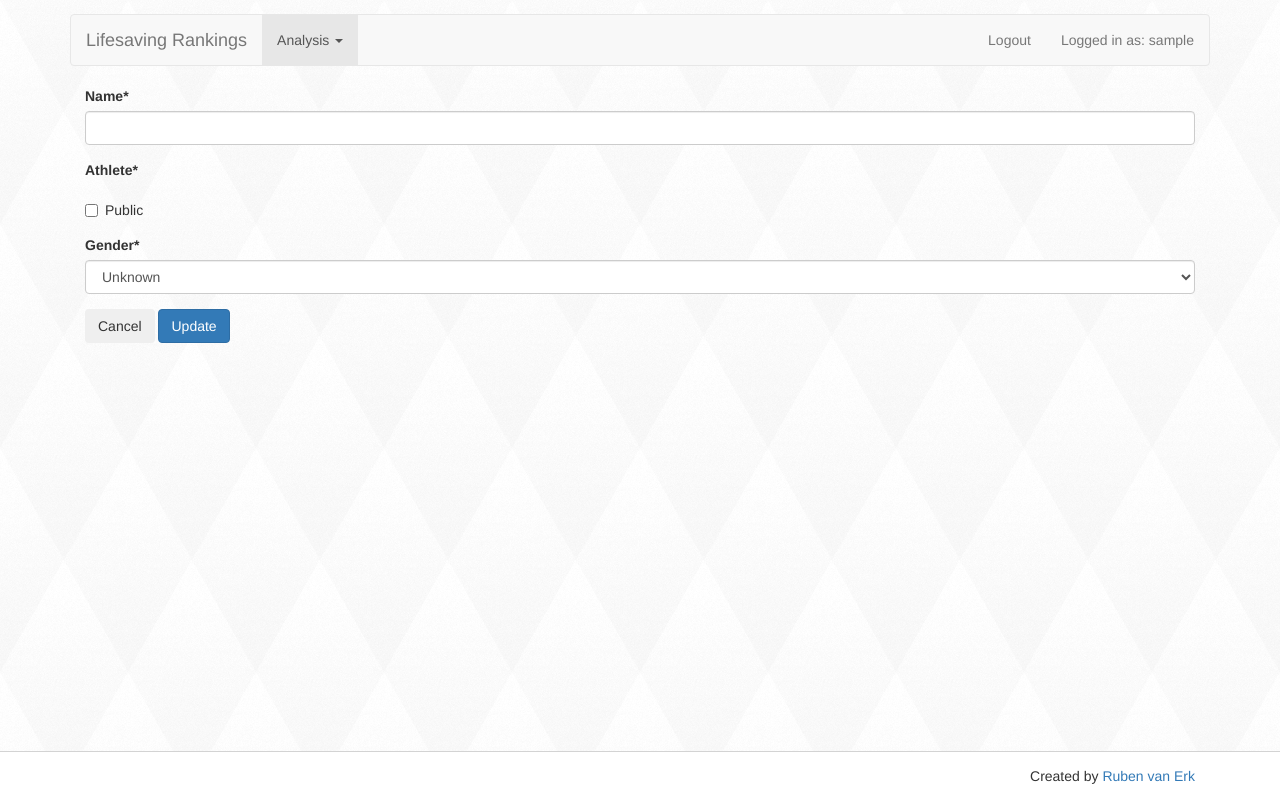
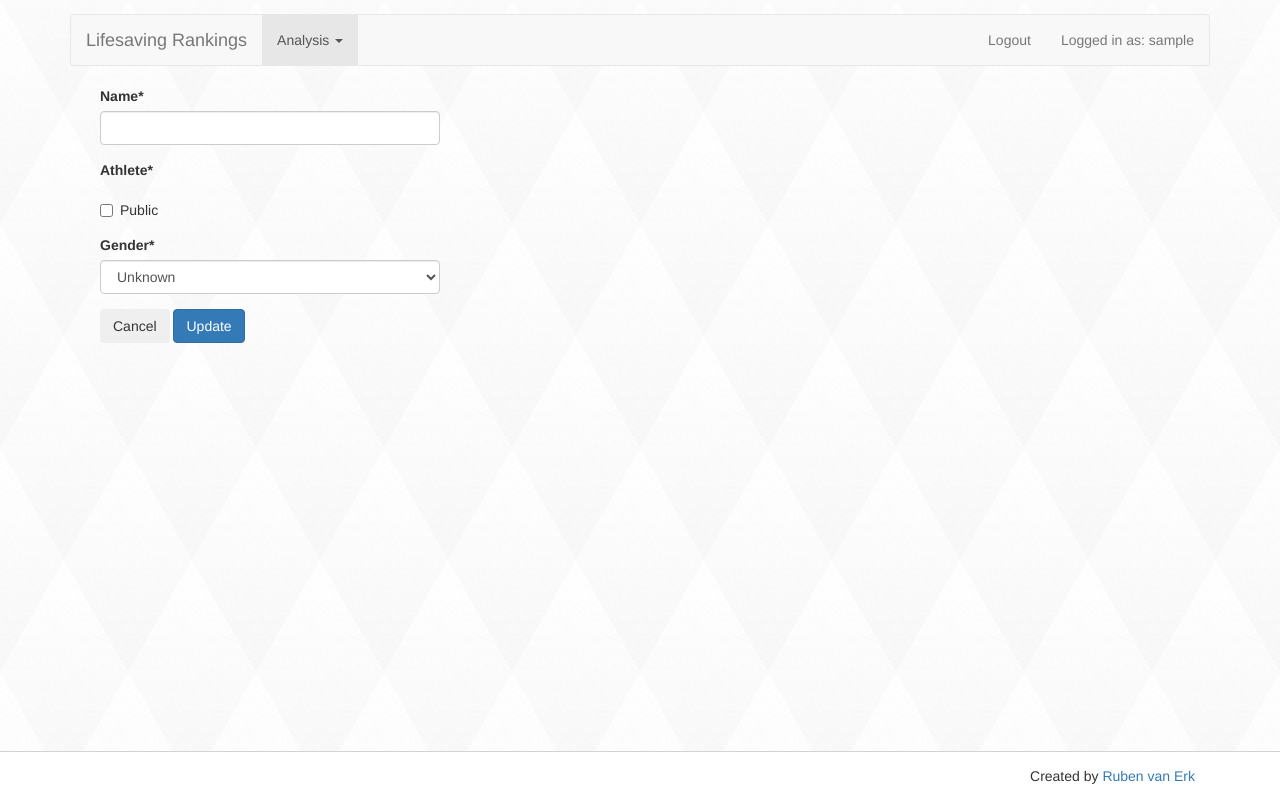
Before and after one commit to rubenvanerk/lifesavingrankings, a Django app: page /analysis/group/create in a window 1280 px wide. Run offline with Django 3.2, Linux system fonts and the light colour scheme; the visitor is signed in with stand-in values (Sample User, id 1); data that the repository does not hold is empty; some libraries are stand-ins or nearby versions.

Commit message:
minor css adjustments

```diff
--- a/lifesaving_rankings/static/css/project.css
+++ b/lifesaving_rankings/static/css/project.css
@@ -7,7 +7,7 @@ html {
 }
 
 body {
-    padding-bottom: 50px;
+    padding-bottom: 100px;
     min-height: 100%;
     position: relative;
 }
--- a/lifesaving_rankings/templates/analysis/analysisgroup_form.html
+++ b/lifesaving_rankings/templates/analysis/analysisgroup_form.html
@@ -3,10 +3,12 @@
 
 {% block title %}Lifesaving Rankings - Edit Group{% endblock %}
 {% block content %}
+    <div class="col-md-4">
         <form action="" method="post">{% csrf_token %}
             {{ form|crispy }}
             <a href="{% url "analysis:private-group-list" %}"></a>
             <button class="btn secondary">Cancel</button>
             <input type="submit" value="Update" class="btn btn-primary"/>
         </form>
+    </div>
 {% endblock %}
```
Lines whose indentation alone changed are shown as unchanged.
